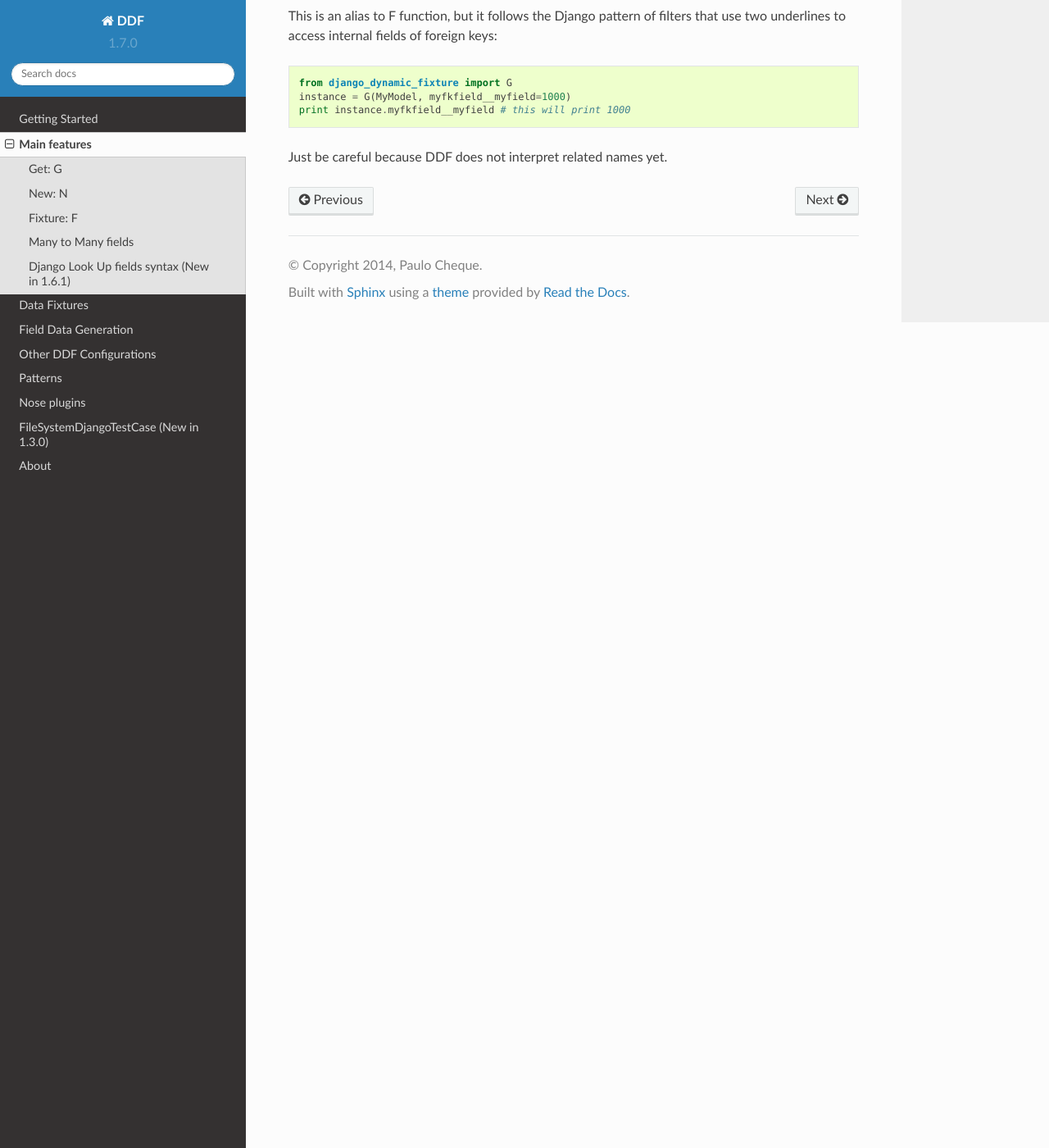
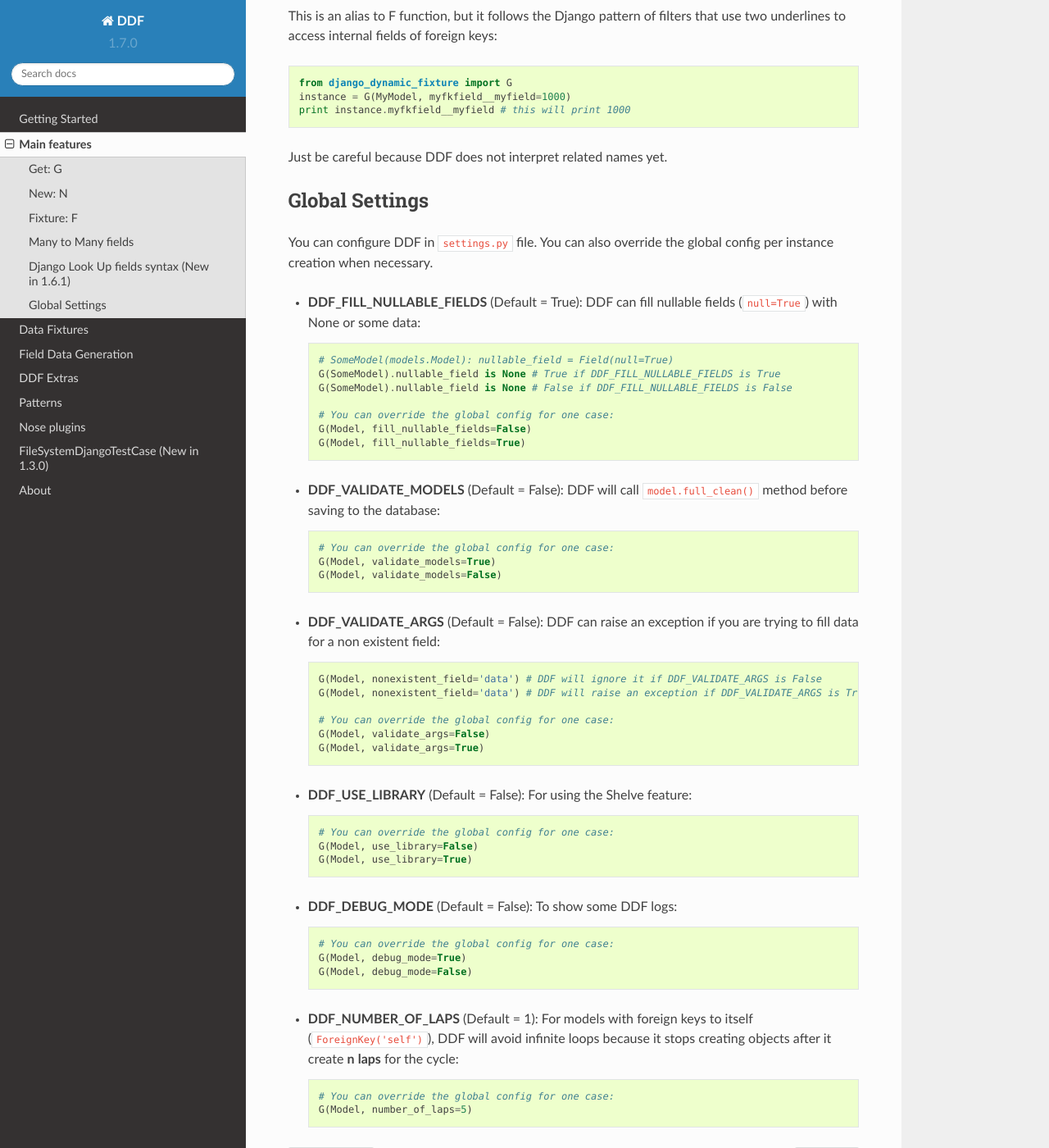
Before and after one commit to paulocheque/django-dynamic-fixture, a Sphinx documentation site: the page built from docs/source/ddf.rst, in a window 1280 px wide and 1400 px high, scrolled down 2674 px. Shown: the whole window at 82% size. Built offline with Sphinx 7.4.7 and the Read the Docs theme 2.0.0, drawn with Linux system fonts in a browser that asks for light colours.

Commit message:
DDF global settings documentation

```diff
--- a/docs/source/ddf.rst
+++ b/docs/source/ddf.rst
@@ -121,3 +121,56 @@ This is an alias to F function, but it follows the Django pattern of filters tha
     print instance.myfkfield__myfield # this will print 1000
 
 Just be careful because DDF does not interpret related names yet.
+
+
+Global Settings
+===============================================================================
+
+You can configure DDF in ``settings.py`` file. You can also override the global config per instance creation when necessary.
+
+* **DDF_FILL_NULLABLE_FIELDS** (Default = True): DDF can fill nullable fields (``null=True``) with None or some data::
+
+    # SomeModel(models.Model): nullable_field = Field(null=True)
+    G(SomeModel).nullable_field is None # True if DDF_FILL_NULLABLE_FIELDS is True
+    G(SomeModel).nullable_field is None # False if DDF_FILL_NULLABLE_FIELDS is False
+
+    # You can override the global config for one case:
+    G(Model, fill_nullable_fields=False)
+    G(Model, fill_nullable_fields=True)
+
+
+*  **DDF_VALIDATE_MODELS** (Default = False): DDF will call ``model.full_clean()`` method before saving to the database::
+
+    # You can override the global config for one case:
+    G(Model, validate_models=True)
+    G(Model, validate_models=False)
+
+
+* **DDF_VALIDATE_ARGS** (Default = False): DDF can raise an exception if you are trying to fill data for a non existent field::
+
+    G(Model, nonexistent_field='data') # DDF will ignore it if DDF_VALIDATE_ARGS is False
+    G(Model, nonexistent_field='data') # DDF will raise an exception if DDF_VALIDATE_ARGS is True
+
+    # You can override the global config for one case:
+    G(Model, validate_args=False)
+    G(Model, validate_args=True)
+
+
+* **DDF_USE_LIBRARY** (Default = False): For using the Shelve feature::
+
+    # You can override the global config for one case:
+    G(Model, use_library=False)
+    G(Model, use_library=True)
+
+
+* **DDF_DEBUG_MODE** (Default = False): To show some DDF logs::
+
+    # You can override the global config for one case:
+    G(Model, debug_mode=True)
+    G(Model, debug_mode=False)
+
+
+* **DDF_NUMBER_OF_LAPS** (Default = 1):  For models with foreign keys to itself (``ForeignKey('self')``), DDF will avoid infinite loops because it stops creating objects after it create **n** **laps** for the cycle::
+
+    # You can override the global config for one case:
+    G(Model, number_of_laps=5)
--- a/docs/source/more.rst
+++ b/docs/source/more.rst
@@ -1,6 +1,6 @@
 .. _more:
 
-Other DDF Configurations
+DDF Extras
 *******************************************************************************
 
 Decorators (New in 1.4.0)
```
